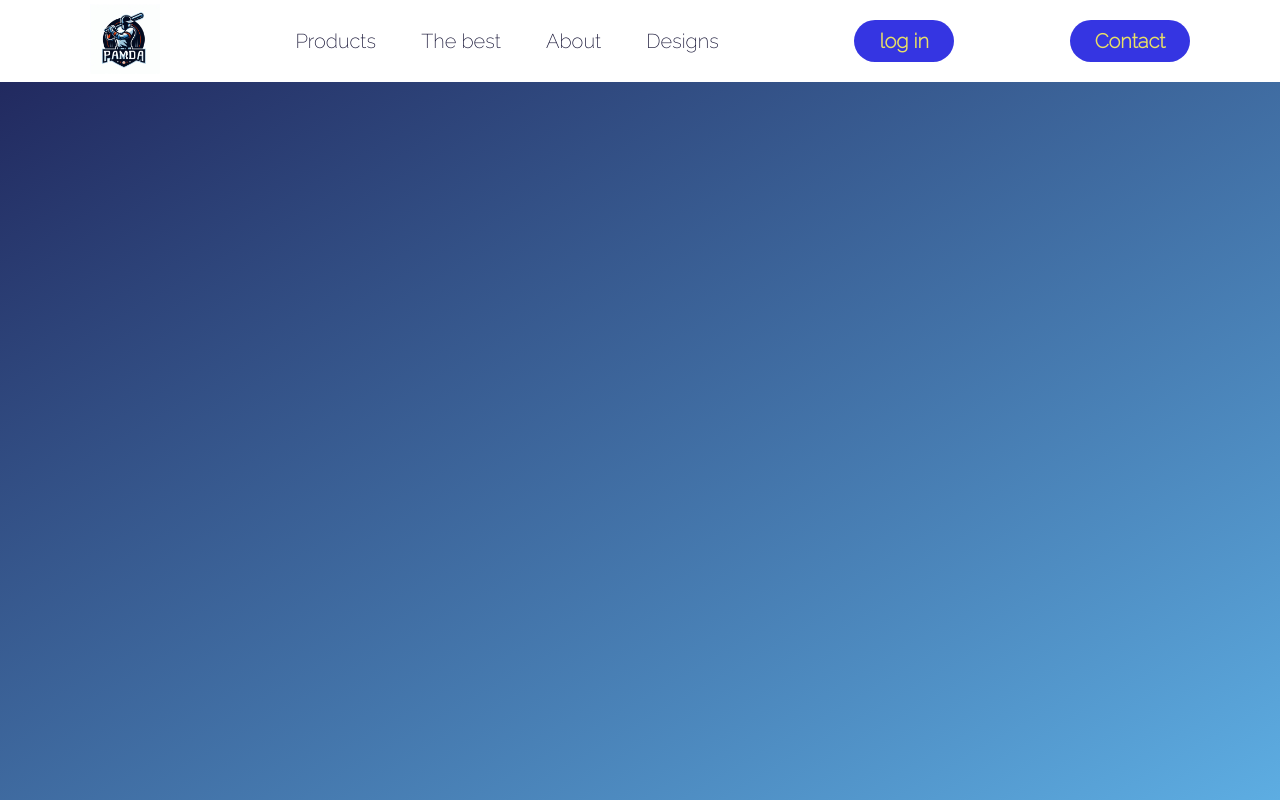
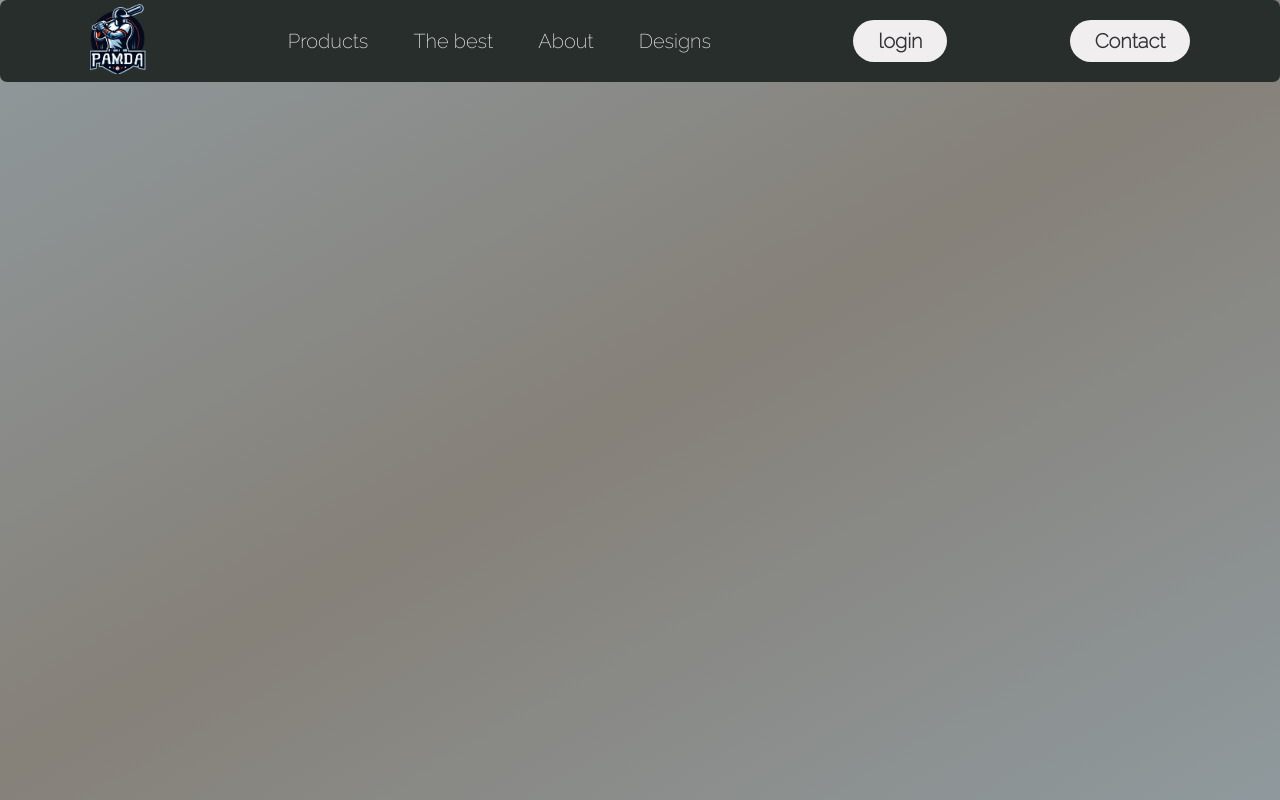
Before and after one commit to MikelAngelo69/Proyect-pamda, a plain HTML site: page añsldkfj/index.html in a window 1280 px wide. Drawn offline with Linux system fonts and the light colour scheme.

Commit message:
commit-2

```diff
--- a/añsldkfj/index.html
+++ b/añsldkfj/index.html
@@ -11,7 +11,7 @@
 
     <header class="header">
         <div class="logo">
-            <img src="./img/_f129cda5-47d3-4f90-8d6c-7c59bcdac717.jfif" alt="logo de la marca">
+            <img src="./img/imagen_2023-10-02_152514873.png" alt="logo de la marca">
         </div>
         <nav>
             <ul class="nav-links">
@@ -21,7 +21,7 @@
                 <li><a target="_blank" href="https://www.adidas.co/camisetas-diseno_deportivo">Designs</a></li>
             </ul>
         </nav>
-        <a target="_blank" href="./log-in.html" class="btn"><button>log in</button></a>
+        <a target="_blank" href="./log-in.html" class="btn"><button>login</button></a>
         <a target="_blank" href="http://api.whatsapp.com/send?phone=3044237347&text=hola, quiero preguntar algo" class="btn"><button>Contact</button></a>
     </header>
 </body>
--- a/añsldkfj/styles.css
+++ b/añsldkfj/styles.css
@@ -9,18 +9,18 @@
 }
 
 body{
-    background: linear-gradient(150deg, #1e2258, #5DADE2);
+    background: linear-gradient(150deg, #8F999D, #868179, #8F999D);
     height: 100vh;
 }
 
 .header{
-    background-color: white;
+    background-color:#282E2B;
     display: flex;
     justify-content: space-between;
     align-items: center;
     height: 82px;
     padding: 5px 7%;
-
+    border-radius: 7px;
 }
 .header .logo{
     cursor: pointer;
@@ -50,20 +50,22 @@ body{
 }
 
 .header .nav-links a{
+
     font-size: 700;
-    color:rgb(16, 14, 48);
+    color: #F1EEEF;
     text-decoration: none;
+    transform: translateY(-50%);
 }
 
 .header .nav-links li a:hover{
-    color:red ;
+    color:#c39e55 ;
 }
 
 header .btn button{
     font-weight: 700;
-    color: #e9e065;
+    color: #323237;
     padding: 9px 25px;
-    background:rgb(53, 53, 226) ;
+    background: #F1EEEF ;
     border: none;
     border-radius: 50px;
     cursor: pointer;
@@ -71,7 +73,7 @@ header .btn button{
 }
 
 .header .btn button:hover{
-    background-color:rgb(231, 12, 12);
-    color: darkkhaki;
+    background-color:#c39e55;
+    color: white;
     transform: scale(1.1);
 }
```
Also changed, not shown: añsldkfj/img/dsBuffer.bmp.png (added), añsldkfj/img/imagen_2023-10-02_152514873.png (added), añsldkfj/img/pamda.jpg (added).
